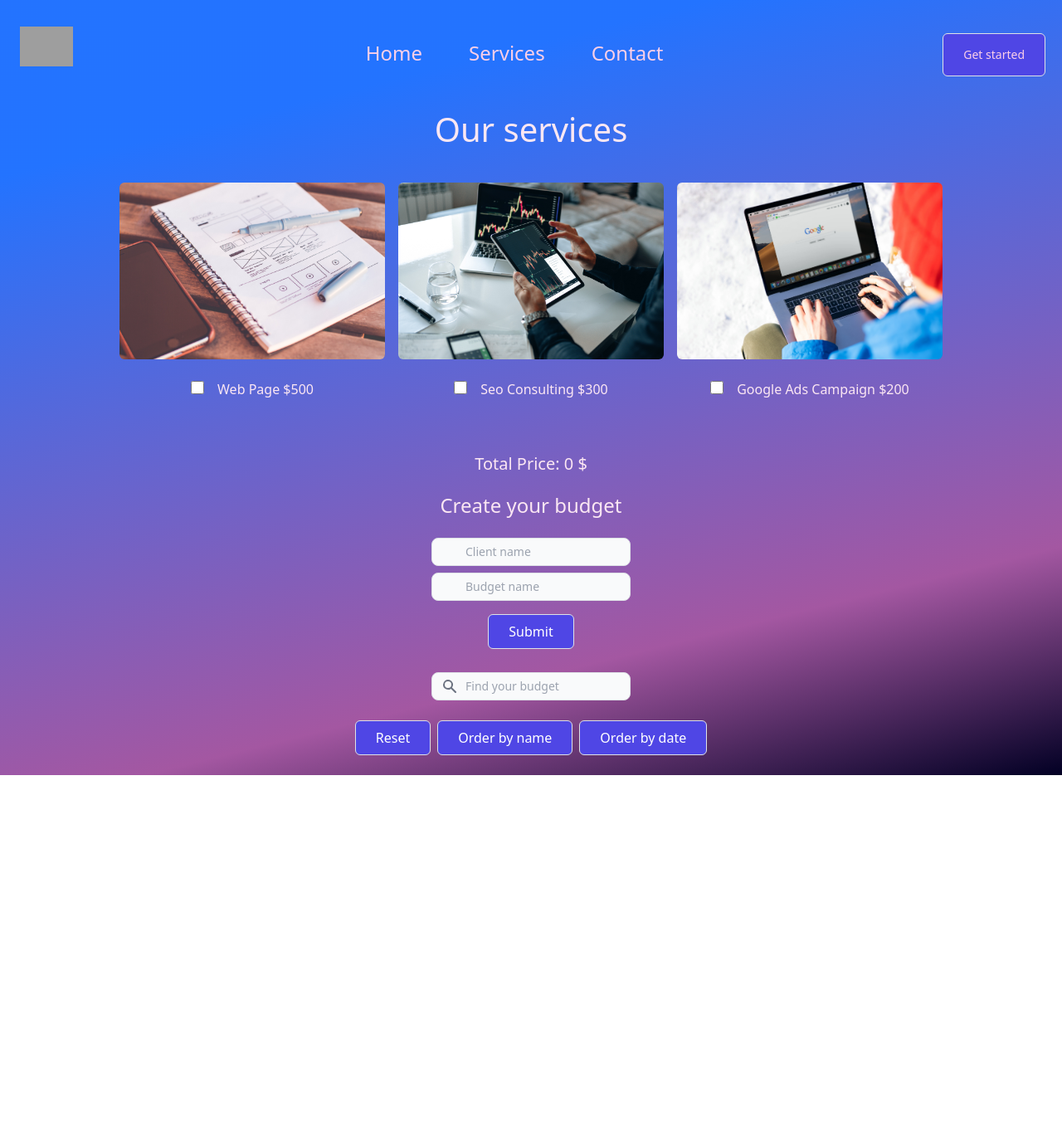
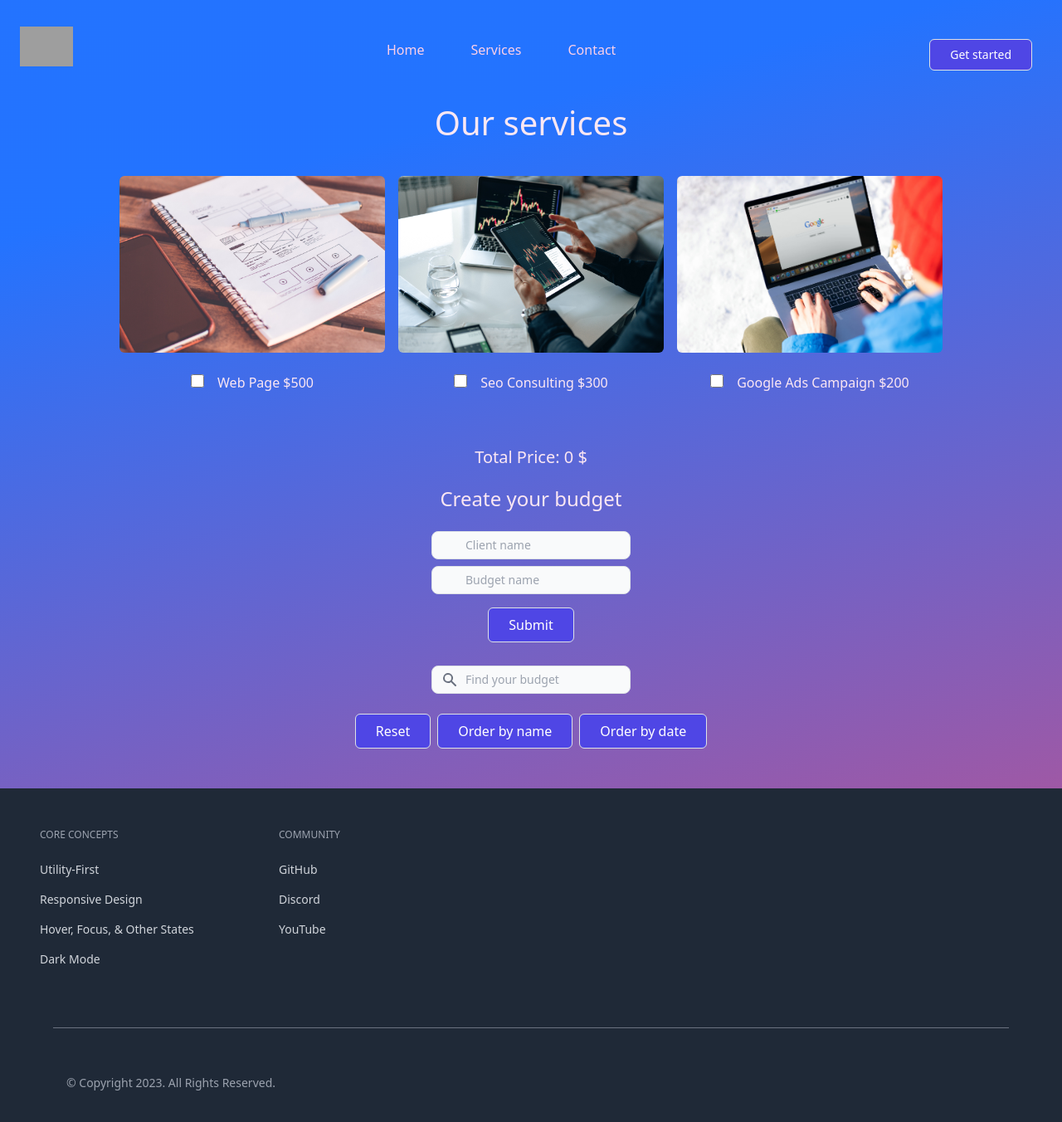
Before and after one commit to Ann-14/Sprint-07, a React (Create React App) app: page /main in a window 1280 px wide. Shown: the top 1352 px of the page at 83% size. Before the commit the page ends 934 px from the top, so only its background shows below. Built offline with nearby package versions, Linux system fonts and the light colour scheme; grey boxes are pictures that could not be loaded.

Commit message:
finished level II

```diff
--- a/src/App.js
+++ b/src/App.js
@@ -1,34 +1,21 @@
-
-import { Link, Route, Routes } from "react-router-dom";
+import { Route, Routes } from "react-router-dom";
+import { Footer } from "./components/Footer";
+import { Header } from "./components/Header";
 import { Home } from "./Pages/Home";
 import { Main } from "./Pages/Main";
-import logo from './img/blob-g4cbd40147_640.png'
 
 function App() {
   return (
     <>
-      <header className="md:my-4 md:mr-3">
-        <nav className="flex flex-row justify-between text-white body-font font-poppins">
-          <span>
-              <img className="w-15 mt-2 p-2 h-14 text-sm  md:w-18 md:h-16 md:mx-4 bg-transparent" src={logo} alt="web logo" />
-            </span>
-          <ul className="flex list-none gap-3  md:text-2xl p-2 mt-4 md:justify-center md:mb-5">
-            <li><Link to='/' className="no-underline list-none text-pink-200 hover:text-indigo-400 md:m-5">Home</Link></li>
-            <li><Link to='/main' className="no-underline list-none text-pink-200 hover:text-indigo-400  md:m-5">Services</Link></li>
-            <li><Link to='/' className="no-underline list-none text-pink-200 hover:text-indigo-400  md:m-5">Contact</Link></li>
-          </ul>
-          <button className=" border rounded-md border-transparent bg-indigo-600 mx-2  mt-4 mb-3 text-sm py-1 md:py-2 md:px-4  md:mb-4 text-center font-medium  hover:bg-indigo-700 no-underline list-none">
-          <Link to='/main'  className=" no-underline text-pink-200  hover:text-white p-2 text-sm ">Get started</Link></button>
-        </nav>
-      </header>
-
-      <Routes>
-        <Route path="/" element={<Home />} />
-        <Route path="/main" element={<Main />} />
-      </Routes>
-
+      <div className="min-h-screen ">
+        <Header />
+        <Routes>
+          <Route path="/" element={<Home />} />
+          <Route path="/main" element={<Main />} />
+        </Routes>
+        <Footer />
+      </div>
     </>
-
   );
 }
 export default App;
--- /dev/null
+++ b/src/components/Footer.js
@@ -0,0 +1,80 @@
+import { Link } from 'react-router-dom'
+
+export const Footer = () => {
+  return (
+    <footer className="bg-gray-800 sticky top-[100vh] mt-4">
+    <div className="max-w-6xl  text-gray-800 flex  justify-left">
+      {/* <!-- Col-2 --> */}
+      <div className="p-5 w-1/2 sm:w-4/12 md:w-3/12">
+        {/* <!-- Col Title --> */}
+        <div className="text-xs uppercase text-gray-400 font-medium mb-6">
+          Core Concepts
+        </div>
+        {/* <!-- Links --> */}
+        <Link
+          to="#"
+          className="my-3 block text-gray-300 hover:text-gray-100 text-sm font-medium duration-700 no-underline"
+        >
+          Utility-First
+        </Link>
+        <Link
+          to="#"
+          className="my-3 block text-gray-300 hover:text-gray-100 text-sm font-medium duration-700 no-underline"
+        >
+          Responsive Design
+        </Link>
+        <Link
+          to="#"
+          className="my-3 block text-gray-300 hover:text-gray-100 text-sm font-medium duration-700 no-underline"
+        >
+          Hover, Focus, & Other States
+        </Link>
+        <Link
+          to="#"
+          className="my-3 block text-gray-300 hover:text-gray-100 text-sm font-medium duration-700 no-underline"
+        >
+          Dark Mode
+        </Link>
+      </div>
+      {/* <!-- Col-3 --> */}
+      <div className="p-5 w-1/2 sm:w-4/12 md:w-3/12  ">
+        {/* <!-- Col Title --> */}
+        <div className="text-xs uppercase text-gray-400 font-medium mb-6">
+          Community
+        </div>
+        {/* <!-- Links --> */}
+        <Link
+          to="#"
+          className="my-3 block text-gray-300 hover:text-gray-100 text-sm font-medium duration-700 no-underline"
+        >
+          GitHub
+        </Link>
+        <Link
+          to="#"
+          className="my-3 block text-gray-300 hover:text-gray-100 text-sm font-medium duration-700 no-underline"
+        >
+          Discord
+        </Link>
+        <Link
+          to="#"
+          className="my-3 block text-gray-300 hover:text-gray-100 text-sm font-medium duration-700 no-underline"
+        >
+          YouTube
+        </Link>
+      </div>
+    </div>
+    {/* <!-- Copyright Bar --> */}
+    <div className="pt-2">
+      <div
+        className="flex pb-5 px-3 m-auto pt-5
+      border-t border-gray-500 text-gray-400 text-sm
+      flex-col md:flex-row max-w-6xl"
+      >
+        <div className="mt-2">
+          © Copyright 2023. All Rights Reserved.
+        </div>
+      </div>
+    </div>
+  </footer>
+  )
+}
--- /dev/null
+++ b/src/components/Header.js
@@ -0,0 +1,22 @@
+import { Link } from 'react-router-dom'
+import logo from '../img/blob-g4cbd40147_640.png'
+
+export const Header = () => {
+  return (
+    <header className="md:my-4 md:mr-3">
+    <nav className="flex flex-row justify-between text-white body-font font-poppins">
+      <span>
+          <img className="w-15 mt-2 p-2 h-14 text-sm  md:w-18 md:h-16 md:mx-4 bg-transparent" src={logo} alt="web logo" />
+        </span>
+      <ul className="flex list-none gap-3  md:text-xxl p-2 mt-4 md:justify-center md:mb-5">
+        <li><Link to='/' className="no-underline list-none text-pink-200 hover:text-indigo-400 md:m-5">Home</Link></li>
+        <li><Link to='/main' className="no-underline list-none text-pink-200 hover:text-indigo-400  md:m-5">Services</Link></li>
+        <li><Link to='/' className="no-underline list-none text-pink-200 hover:text-indigo-400  md:m-5">Contact</Link></li>
+      </ul>
+    <div className='mt-3 mx-4 flex flex-nowrap items-center text-sm md:text-xxl '>
+      <Link to='/main'  className=" overflow-hidden rounded-md border border-transparent bg-indigo-600 py-2 px-4 text-center font-medium text-white  hover:bg-indigo-700 no-underline list-none">Get started</Link>
+      </div>
+    </nav>
+  </header>
+  )
+}
--- a/src/components/Popup.js
+++ b/src/components/Popup.js
@@ -1,19 +1,21 @@
-
 import "../styles/styles.css";
 
 export const Popup = (props) => {
   return (
     <>
-    <div className='backdrop' onClick={props.onConfirm}>
-    <div className="modal">
-        <div className="content">
+      <div className="backdrop" onClick={props.onConfirm}>
+        <div className="modal">
+          <div className="content">
             <p>{props.message}</p>
-            <button type="button" onClick={props.onConfirm} className="btn-close btn-popUp" aria-label="Close"></button>
-
+            <button
+              type="button"
+              onClick={props.onConfirm}
+              className="btn-close btn-popUp"
+              aria-label="Close"
+            ></button>
+          </div>
         </div>
-
-    </div>
-    </div>
+      </div>
     </>
-  )
-}
+  );
+};
--- a/src/components/WebConfiguration.js
+++ b/src/components/WebConfiguration.js
@@ -1,8 +1,6 @@
 
 import { useState } from 'react'
-
 import { Popup } from './Popup'
-
 
 export const WebConfiguration = ({ setPages, setLanguages, pages, languages }) => {
 
@@ -14,14 +12,14 @@ console.log(e.target)
 if(e.target.id === 'btnPages' ){
   setPopUpShowing({
       title:'invalid input',
-      message:'Esta es la info de PAGINAS'
+      message:'Number of pages in your website'
   })
   return;
 }
 if(e.target.id === 'btnLanguages'){
   setPopUpShowing({
       title:'invalid age',
-      message:'Esta es la info de IDIOMAS'
+      message:'Number of languages in your website'
   })
   return
 }
@@ -32,11 +30,8 @@ if(e.target.id === 'btnLanguages'){
   return (
     <>
       <div className='flex text-center flex-col text'>
-
         <div className='flex justify-center flex-col '>
-
           <div className='flex flex-col justify-center text-center'>
-
             <label  htmlFor="pages" className='mr-4 '> Choose the number of pages</label>
             <button onClick={() => setPages(pages + 1)} className=" bg-transparent hover:bg-pink-400 text-black bold px-2 border hover:border-transparent mt-2 "> + </button>
             <div className='mx-2'>{pages}</div>
@@ -47,7 +42,6 @@ if(e.target.id === 'btnLanguages'){
              className='btn '>i</button>
              {popUpShowing && <Popup title={popUpShowing.title} message={popUpShowing.message} onConfirm={closingHandler}/>}
           </div>
-
           <div className='flex flex-col justify-center text-center'>
             <label htmlFor="languages"  className='mr-4'> Choose the number of languages</label>
             <button onClick={() => setLanguages(languages + 1)} className='bg-transparent hover:bg-pink-400 text-black bold px-2 border hover:border-transparent mt-2'> + </button>
--- a/src/index.js
+++ b/src/index.js
@@ -14,8 +14,6 @@ root.render(
     <App />
   </BrowserRouter >
   </React.StrictMode>
-
-
 );
 
 // If you want to start measuring performance in your app, pass a function
--- a/src/styles/StyledComponents.js
+++ b/src/styles/StyledComponents.js
@@ -1,9 +1,8 @@
 import styled from "styled-components";
-/* APP.JS STYLING*/
-
 
 export const CheckBoxStyled = styled.input`
 margin-right: 1rem;
 margin-bottom:3rem;
 
+
 `
--- a/src/styles/styles.css
+++ b/src/styles/styles.css
@@ -16,7 +16,7 @@ body {
   );
 }
 
-/*ERROR MODAL*/
+/*MODAL STYLES*/
 .backdrop {
   position: fixed;
   top: 0;
@@ -24,15 +24,15 @@ body {
   width: 100%;
   height: 100vh;
   z-index: 10;
-  background-color: rgba(0, 0, 0, 0.2);
+  background-color: rgba(0, 0, 0, 0.3);
 }
 .modal {
   position: fixed;
-  top: 40vh;
+  top: 50vh;
   left: 40%;
   z-index: 100;
   overflow: hidden;
-  border: 4px solid black;
+  border: 2px solid black;
   padding:1.6rem;
   font-size: 1.2rem;
   width: 25rem;
@@ -47,13 +47,16 @@ body {
   display: flex;
   justify-content: center;
   align-items: center;
+  font-size: 1rem;
+  color:white;
 }
 .btn-popUp {
-  background-color: #ddd1d1;
+  background-color: #cce2e6;
+  color:white;
   display: inline-block;
   cursor: pointer;
   display: inline-block;
-  font-size: 10px;
+  font-size: 4px;
   font-weight: 500;
   line-height: 1.2rem;
   margin-bottom: 2rem;
@@ -61,6 +64,3 @@ body {
   padding: 0.5rem 0.5rem;
   text-align: center;
 }
-footer {
-  margin-top: auto;
-}
```
Also changed, not shown: src/Pages/Home.js (+15 -89 lines), src/Pages/Main.js (+104 -77 lines).
